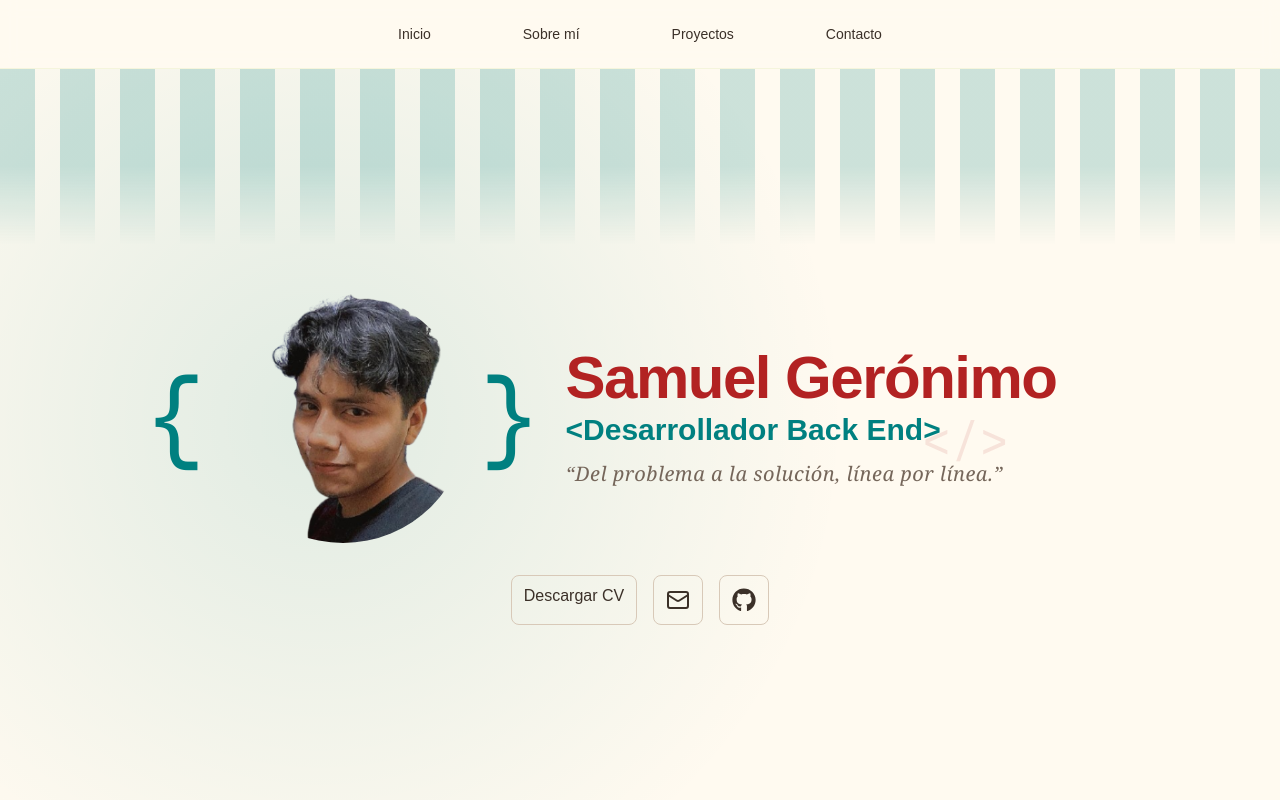
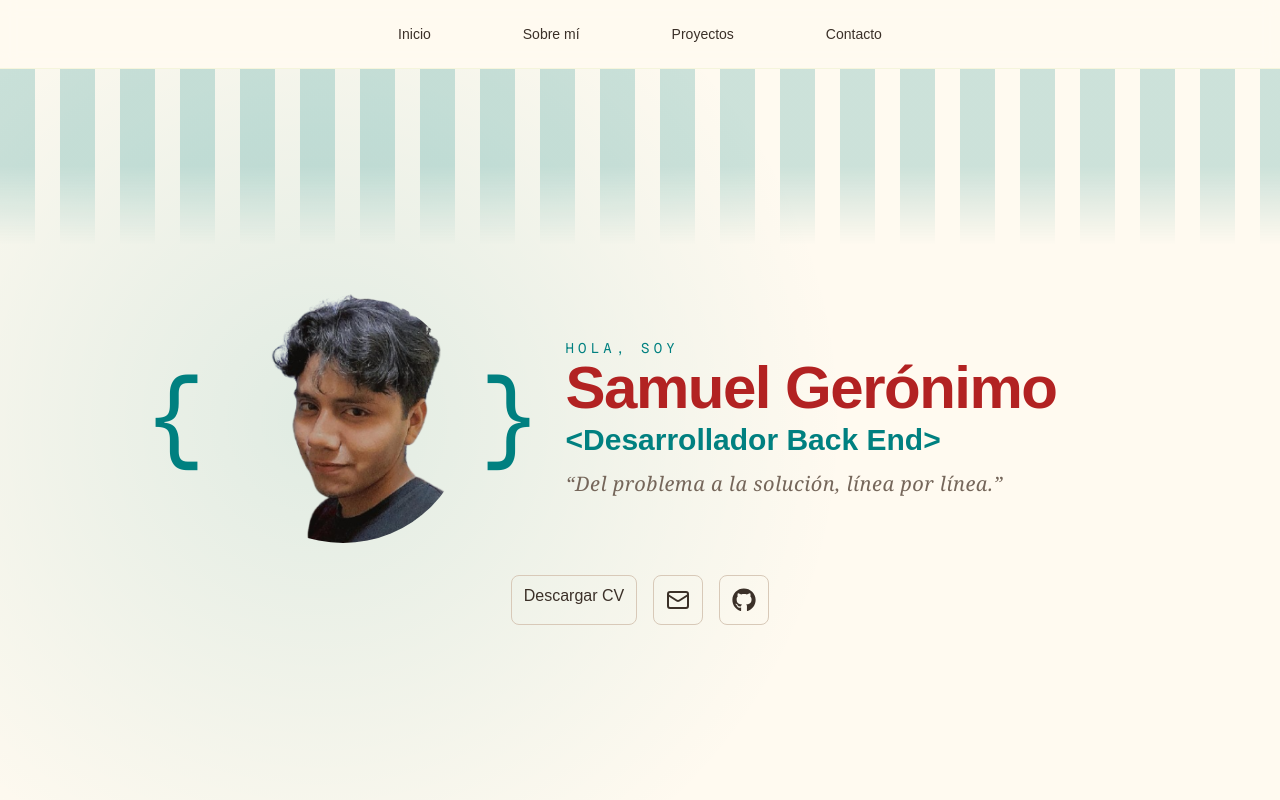
Before and after one commit to SamuelGR1/Portfolio, a Next.js app: page / in a window 1280 px wide. Shown: the top 800 px of the page. Built offline with nearby package versions, Linux system fonts and the light colour scheme.

Commit message:
feat: primera version del portafolio

```diff
--- a/app/globals.css
+++ b/app/globals.css
@@ -46,6 +46,8 @@ body {
 
   animation: shimmer 4s ease-in-out infinite;
 }
+
+
 
 @keyframes shimmer {
   0% {
--- a/components/Contact.tsx
+++ b/components/Contact.tsx
@@ -73,6 +73,7 @@ export default function Contact() {
 
   <h2
     className="
+
       mt-3
       text-6xl
       font-bold
@@ -111,7 +112,7 @@ export default function Contact() {
 </div>
 
 
-    {/* FORMULARIO - DERECHA */}
+
     <div
       className="
          w-full
--- a/components/Hero.tsx
+++ b/components/Hero.tsx
@@ -47,11 +47,21 @@ export default function Hero() {
 
 
 
-<span className="absolute right-12 bottom-20 font-mono text-5xl text-[#B22222]/10">
-  {"</>"}
-</span>
+
 
         <div>
+          <p
+            className="
+              font-mono
+              text-sm
+              uppercase
+              tracking-[0.3em]
+              text-[#008080]
+            "
+          >
+            Hola, soy
+          </p>
+
           <h1 className="text-5xl font-bold tracking-tight text-[#B22222] sm:text-6xl">
             Samuel Gerónimo
           </h1>
@@ -70,7 +80,8 @@ export default function Hero() {
 
       <div className="mt-8 flex flex-wrap justify-center gap-4">
   <a
-    href="#curriculum"
+    href="\CV _SAMUEL_G_2026_IngSistemas.pdf"
+    download = "CV_SAMUEL_G_2026_IngSistemas.pdf"
     className="rounded-lg border border-[#D8C9B8] px-3 py-2 font-medium text-[#3B3028] transition hover:border-[#B22222] hover:bg-[#F3EBDD]"
   >
     Descargar CV
--- a/components/Projects.tsx
+++ b/components/Projects.tsx
@@ -48,7 +48,7 @@ import ProjectImageSlider from "./ProjectImageSlider";
     ],
 
     github: "https://github.com/Robyn-Orellana/PDW.git",
-    demo: "#",
+
   },
 ];
 
@@ -147,6 +147,7 @@ export default function Projects() {
           <FaGithub size={19} />
         </a>
 
+          {project.demo && (
         <a
           href={project.demo}
           target="_blank"
@@ -163,6 +164,7 @@ export default function Projects() {
           Ver proyecto
           <ExternalLink size={15} />
         </a>
+        )}
       </div>
     </div>
   </div>
```
Also changed, not shown: 1 other file (tests, documents, lock files or other folders).
